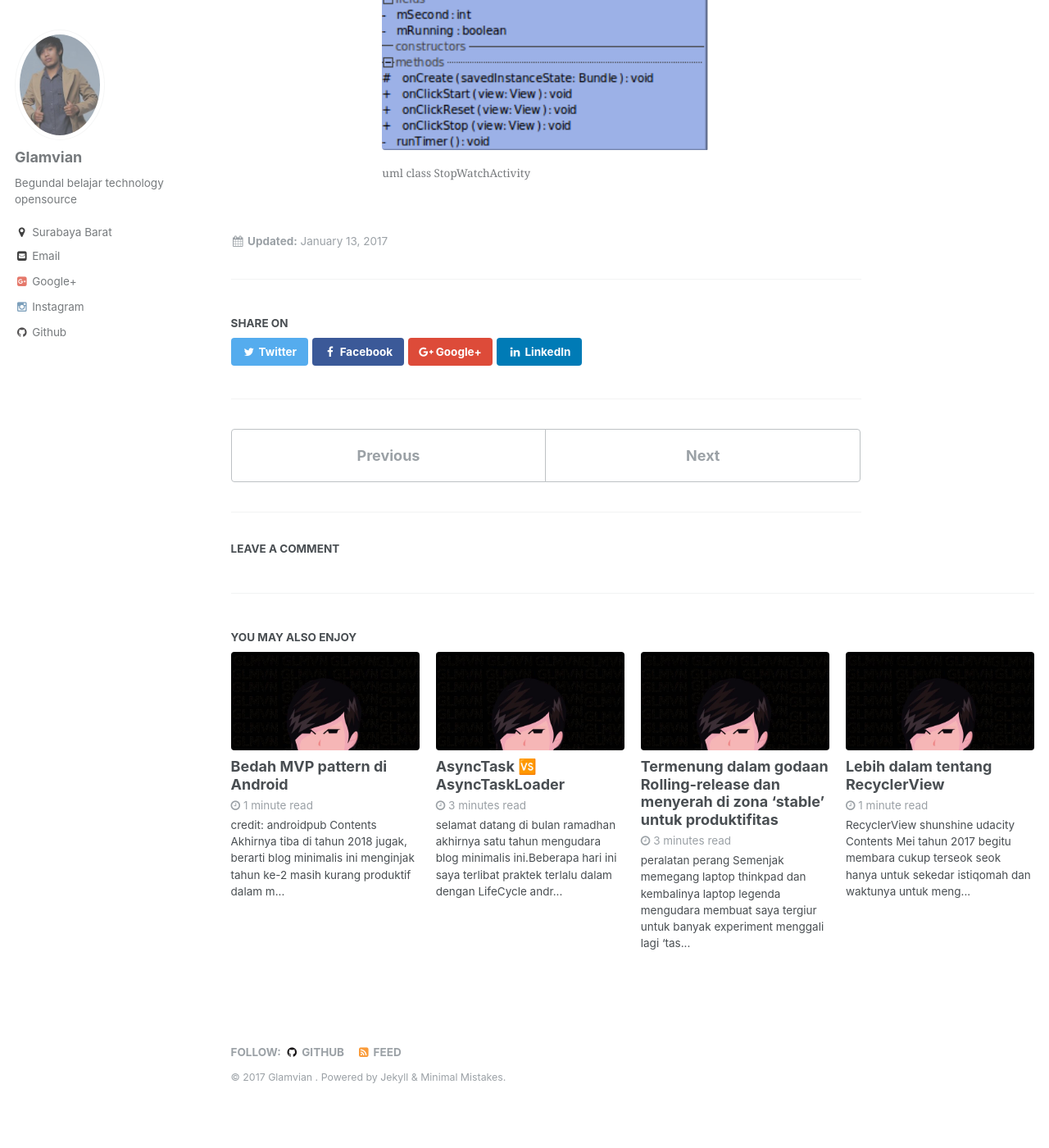
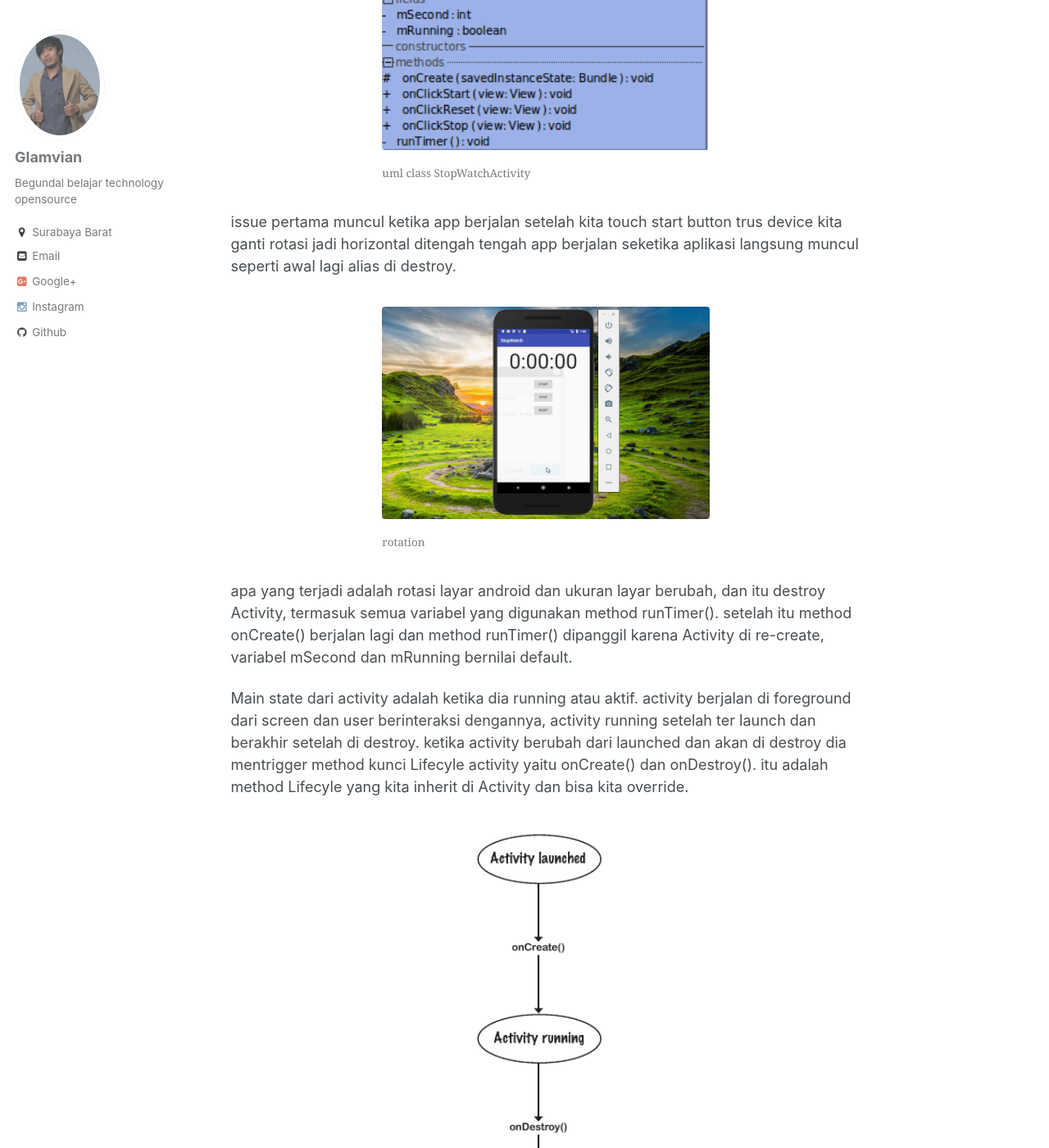
Before and after one commit to piyan13/glamvian12, a Jekyll site: the page built from _posts/2017-01-13-Mendalami-LifeCycle-Activity.md, in a window 1280 px wide and 1400 px high, scrolled down 1249 px. Shown: the whole window at 82% size. Built offline with Jekyll 4.4.1, drawn with Linux system fonts in a browser that asks for light colours; comment, search, counter and statistics services are not loaded; before the commit the page ends 2627 px from its top, so only the background shows below that; some of the changed text lies outside the part shown.

Commit message:
edit post mendalami lifecyle activity

```diff
--- a/_posts/2017-01-13-Mendalami-LifeCycle-Activity.md
+++ b/_posts/2017-01-13-Mendalami-LifeCycle-Activity.md
@@ -24,3 +24,23 @@ Sama seperti stopwatch pada umumnya fungsinya untuk menghitung waktu perdetik ad
 <img src="/images/StopWatchActiviy.png">
 <figcaption>uml class StopWatchActivity</figcaption>
 </figure>
+
+issue pertama muncul ketika app berjalan setelah kita touch start button trus device kita ganti rotasi jadi horizontal ditengah tengah app berjalan seketika aplikasi langsung muncul seperti awal lagi alias di destroy.
+<figure style="width:400px" class="align-center">
+<img src="/images/rotationStp.gif">
+<figcaption>rotation</figcaption>
+</figure>
+
+apa yang terjadi adalah rotasi layar android dan ukuran layar berubah, dan itu destroy Activity, termasuk semua variabel yang digunakan method runTimer(). setelah itu method onCreate() berjalan lagi dan method runTimer() dipanggil karena Activity di re-create, variabel mSecond dan mRunning bernilai default.
+
+Main state dari activity adalah ketika dia running atau aktif. activity berjalan di foreground dari screen dan user berinteraksi dengannya, activity running setelah ter launch dan berakhir setelah di destroy. ketika activity berubah dari launched dan akan di destroy dia mentrigger method kunci Lifecyle activity yaitu onCreate() dan onDestroy(). itu adalah method Lifecyle yang kita inherit di Activity dan bisa kita override.
+<figure style="width:200px" class="align-center">
+<img src="/images/activitylaunchstp.png">
+<figcaption>alur activity born to death</figcaption>
+</figure>
+
+Method onCreate() akan dipanggil setelah Activity di launch. dan method onDestroy() adalah method terakhir yang di panggil sebelum activity di destroy
+<figure style="width:300px" class="align-center">
+<img src="/images/inheritstp.png">
+<figcaption>turunan class activity</figcaption>
+</figure>
```
Also changed, not shown: images/activitylaunchstp.png (added), images/inheritstp.png (added), images/rotationStp.gif (added), 8 other files.
